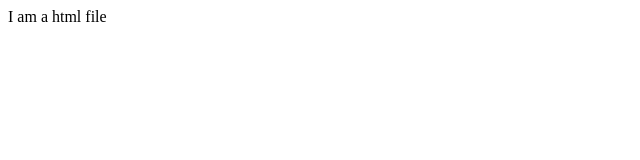
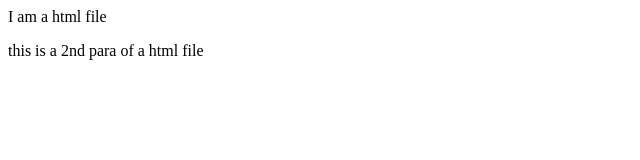
Before and after one commit to Kanak1007/Javalearningpart2, a plain HTML site: page index.html in a window 1280 px wide. Shown: the whole page, without its empty margins (0-640 px from the left). Drawn offline with Linux system fonts and the light colour scheme.

Commit message:
new line in index.html

```diff
--- a/index.html
+++ b/index.html
@@ -1,3 +1,6 @@
 <p>
 I am a html file
 <p>
+    <p>
+    this is a 2nd para of a html file
+</p>
```
